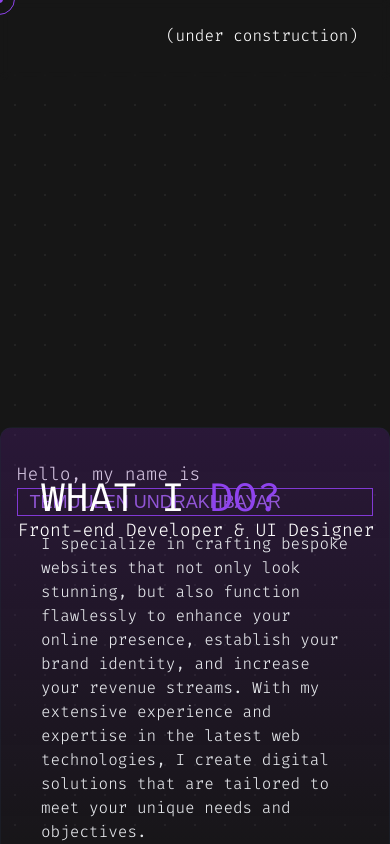
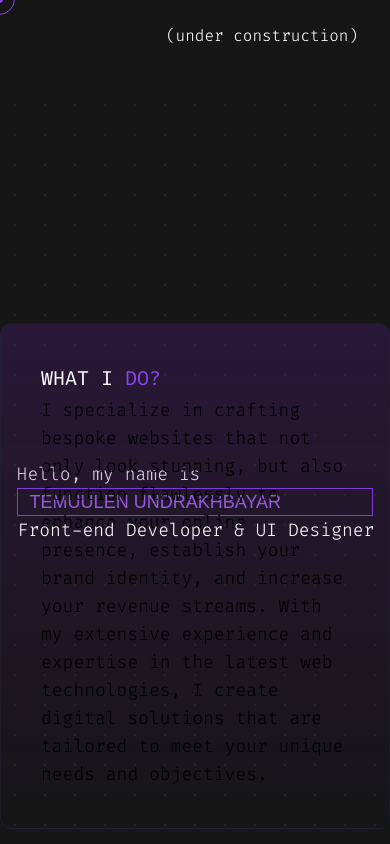
Before and after one commit to themuuln/final-portfolio, a Next.js app: page / in a window 390 px wide. Shown: the top 844 px of the page. Built offline with nearby package versions, Linux system fonts and the light colour scheme; a web font is replaced by a local one.

Commit message:
ui: qna font size fixed

```diff
--- a/public/css/mainSection.css
+++ b/public/css/mainSection.css
@@ -3,11 +3,11 @@
 }
 
 .question {
-  @apply text-[40px] select-none md:text-6xl font-normal text-[#fff]
+  @apply text-xl select-none md:text-6xl font-normal text-[#fff]
 }
 
 .answer {
-  @apply text-base sm:text-xl leading-6 md:text-2xl text-gray-200 font-light
+  @apply text-lg font-light sm:text-xl md:text-2xl xl:text-3xl
 }
 
 .informationCard {
```
